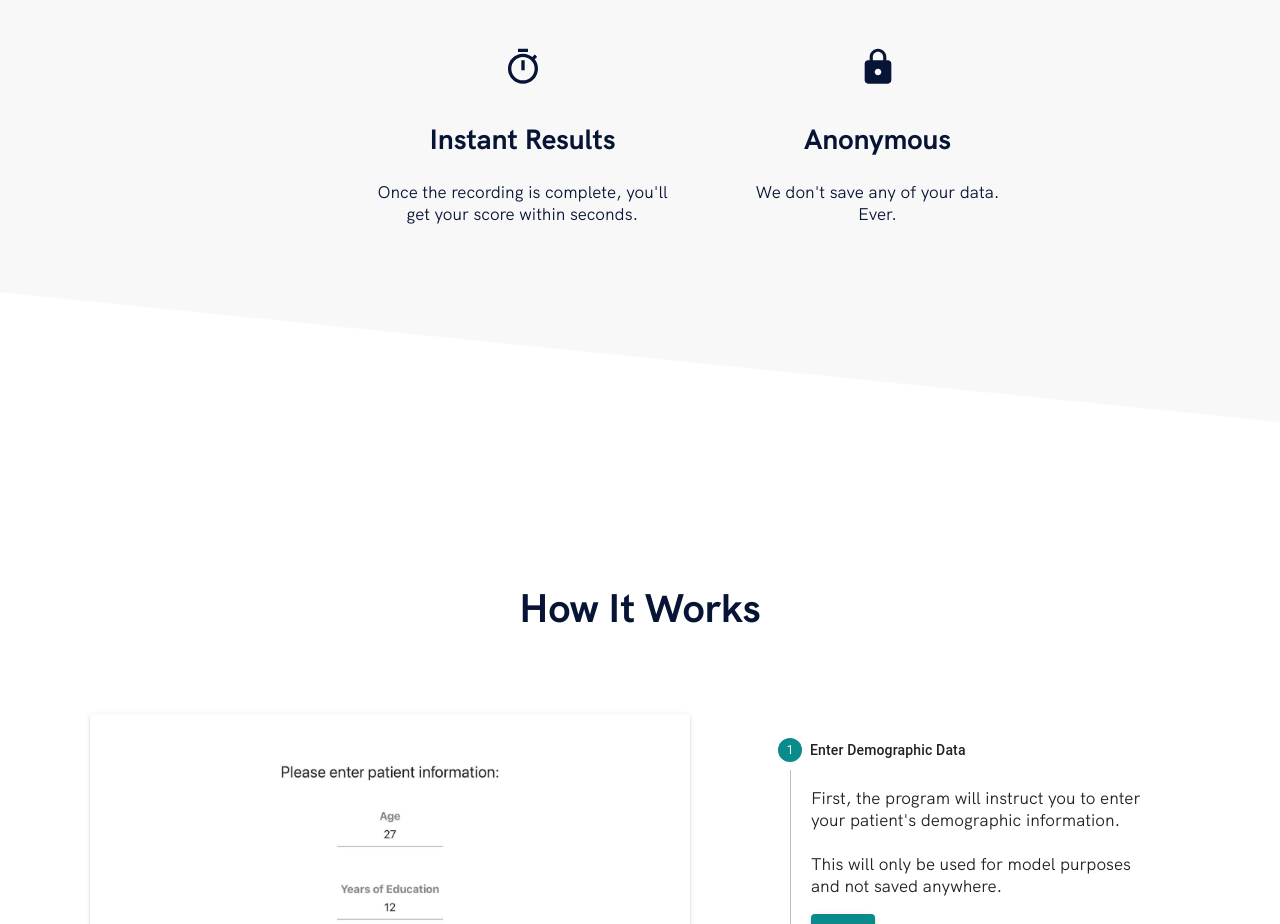
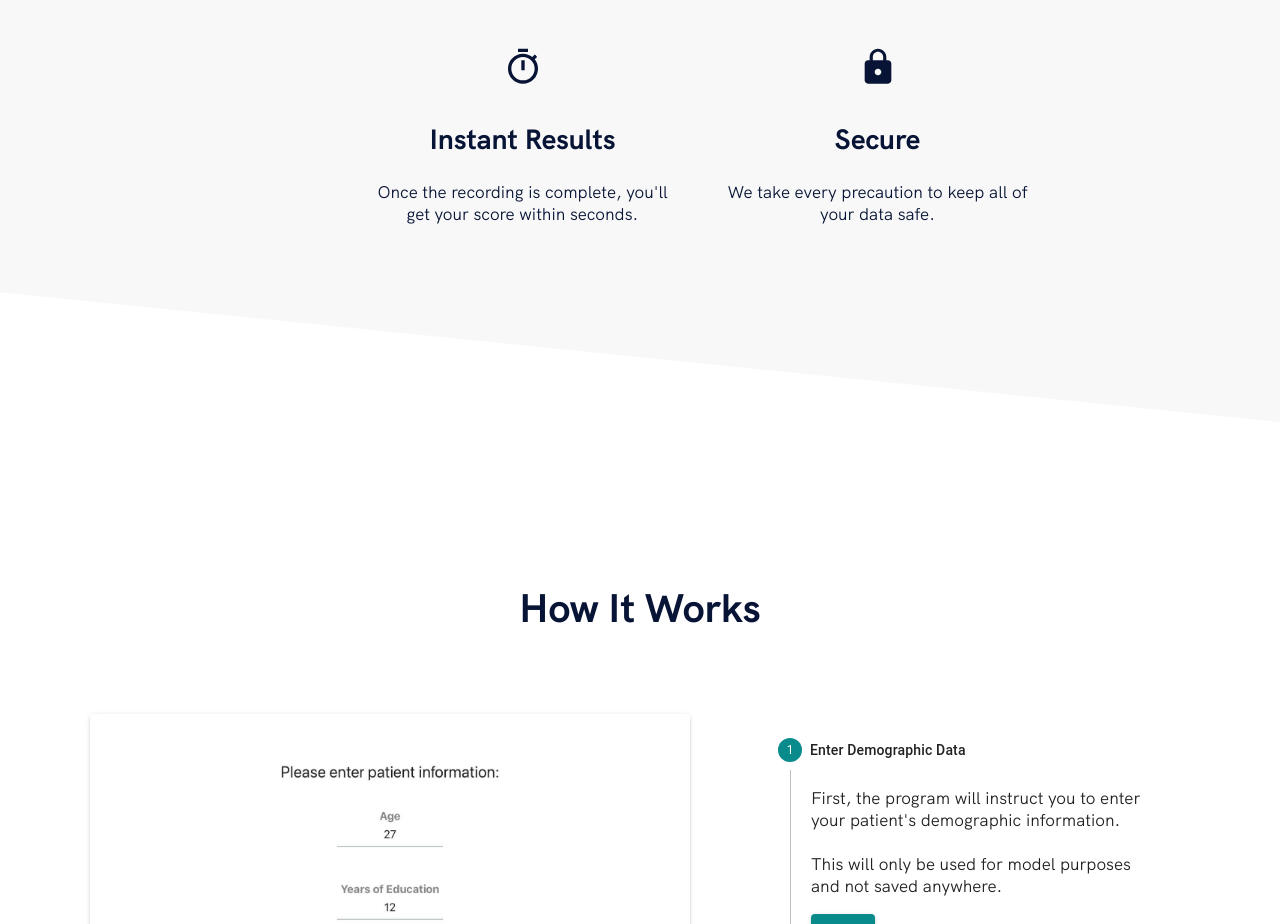
Before and after one commit to W210-SP21-Capstone-Dementia/website, a Gatsby site: page / in a window 1280 px wide. Shown: the part 1835-2759 px from the top of the page. Built offline with nearby package versions, Linux system fonts and the light colour scheme; Gatsby itself is replaced by a stand-in of ours.

Commit message:
change text for data

```diff
--- a/src/components/sections/features.js
+++ b/src/components/sections/features.js
@@ -35,9 +35,9 @@ const Features = () => (
         </FeatureItem>
         <FeatureItem>
           <LockIcon style={{ fontSize: 40 }} />
-          <FeatureTitle>Anonymous</FeatureTitle>
+          <FeatureTitle>Secure</FeatureTitle>
           <FeatureText>
-            We don't save any of your data. <br/>Ever.
+            We take every precaution to keep all of your data safe.
           </FeatureText>
         </FeatureItem>
       </FeaturesGrid>
```
